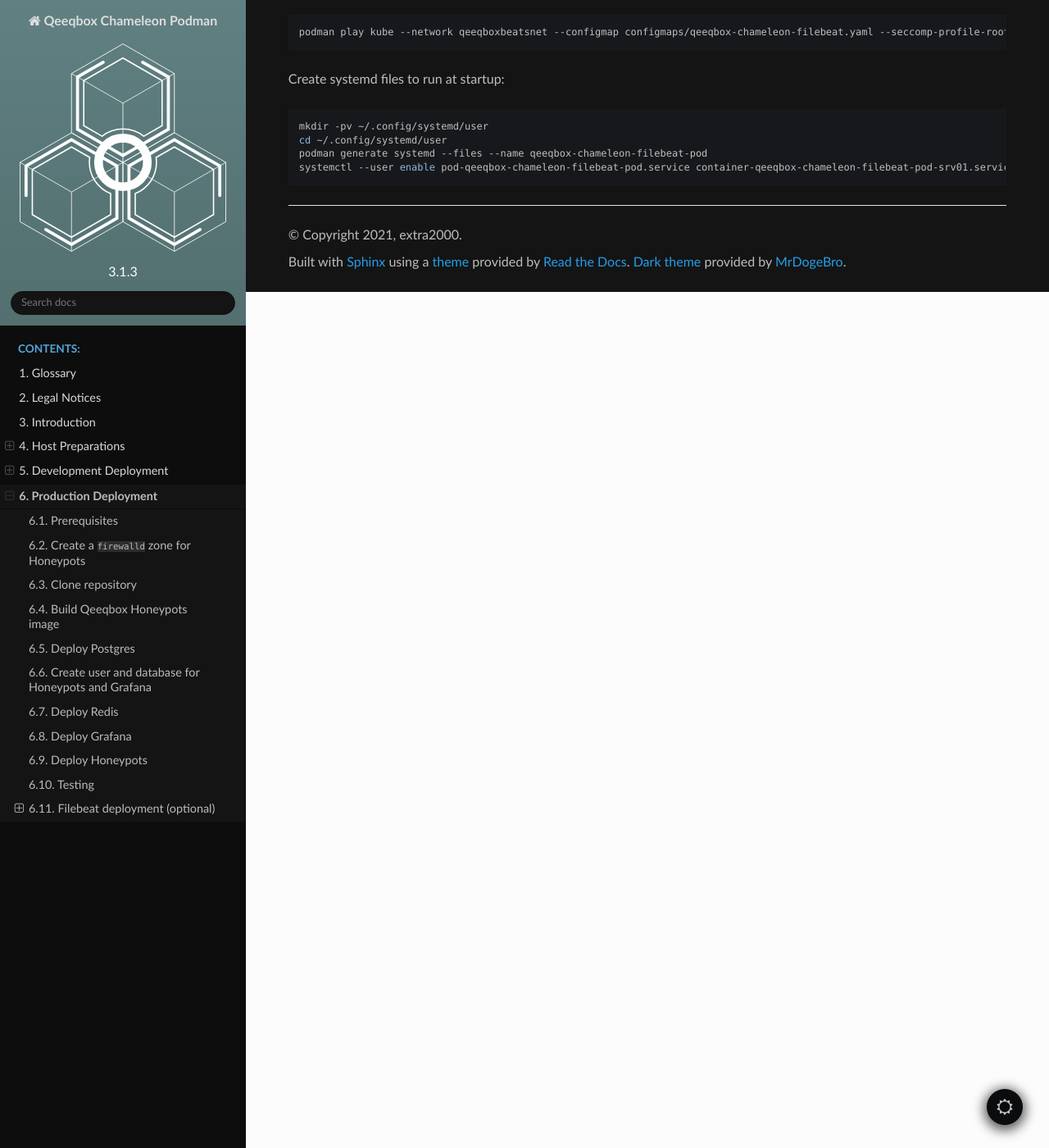
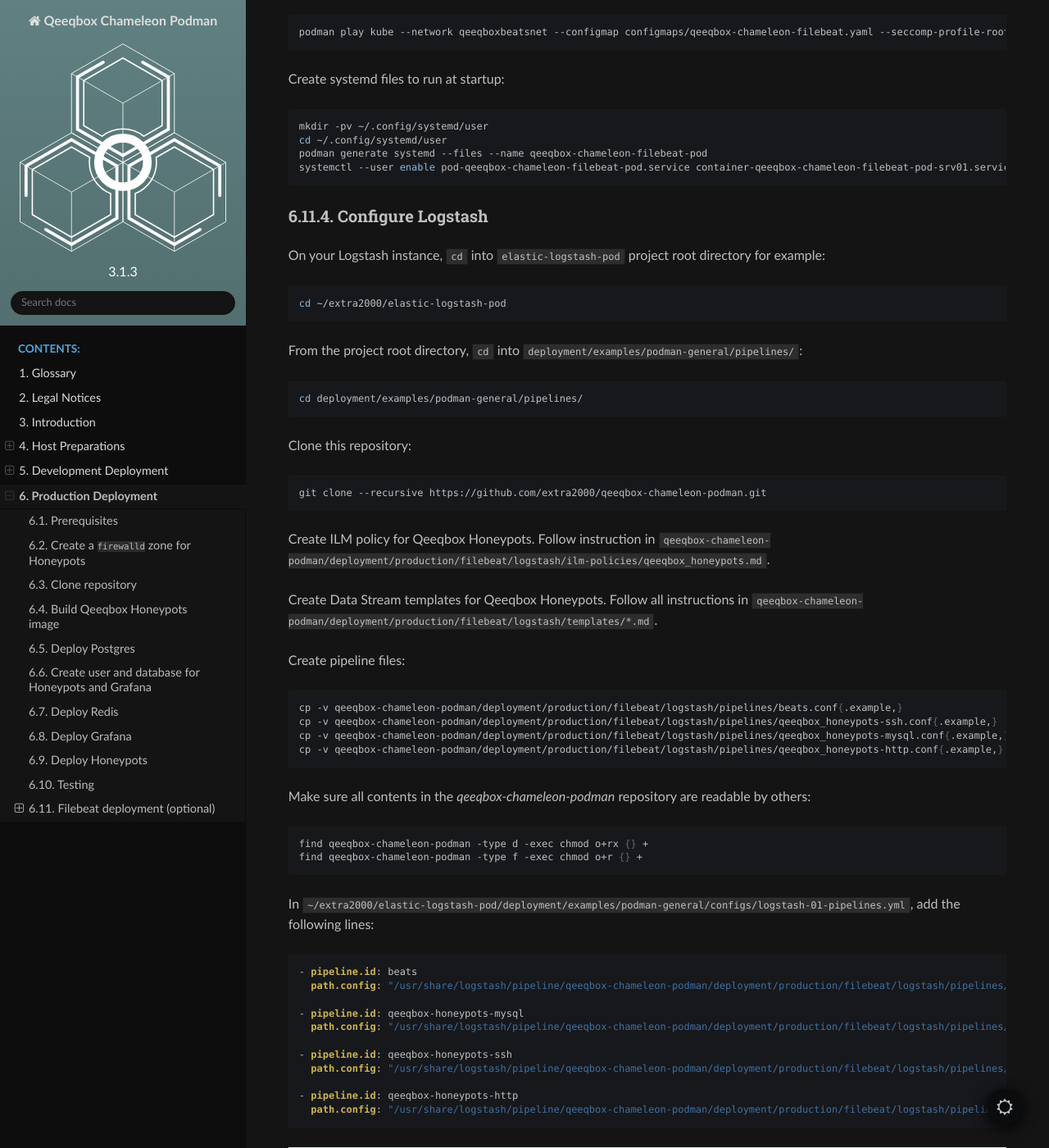
Before and after one commit to extra2000/qeeqbox-chameleon-podman, a Sphinx documentation site: the page built from docs/source/deployment_production.rst, in a window 1280 px wide and 1400 px high, scrolled down 10672 px. Shown: the whole window at 82% size. Built offline with Sphinx 7.4.7 and the Read the Docs theme 2.0.0, drawn with Linux system fonts in a browser that asks for light colours.

Commit message:
docs(deployment-production): add instructions to configure Logstash

```diff
--- a/docs/source/deployment_production.rst
+++ b/docs/source/deployment_production.rst
@@ -557,3 +557,64 @@
     cd ~/.config/systemd/user
     podman generate systemd --files --name qeeqbox-chameleon-filebeat-pod
     systemctl --user enable pod-qeeqbox-chameleon-filebeat-pod.service container-qeeqbox-chameleon-filebeat-pod-srv01.service
+
+Configure Logstash
+~~~~~~~~~~~~~~~~~~
+
+On your Logstash instance, ``cd`` into ``elastic-logstash-pod`` project root directory for example:
+
+.. code-block:: bash
+
+    cd ~/extra2000/elastic-logstash-pod
+
+From the project root directory, ``cd`` into ``deployment/examples/podman-general/pipelines/``:
+
+.. code-block:: bash
+
+    cd deployment/examples/podman-general/pipelines/
+
+Clone this repository:
+
+.. code-block:: bash
+
+    git clone --recursive https://github.com/extra2000/qeeqbox-chameleon-podman.git
+
+Create ILM policy for Qeeqbox Honeypots. Follow instruction in ``qeeqbox-chameleon-podman/deployment/production/filebeat/logstash/ilm-policies/qeeqbox_honeypots.md``.
+
+Create Data Stream templates for Qeeqbox Honeypots. Follow all instructions in ``qeeqbox-chameleon-podman/deployment/production/filebeat/logstash/templates/*.md``.
+
+Create pipeline files:
+
+.. code-block:: bash
+
+    cp -v qeeqbox-chameleon-podman/deployment/production/filebeat/logstash/pipelines/beats.conf{.example,}
+    cp -v qeeqbox-chameleon-podman/deployment/production/filebeat/logstash/pipelines/qeeqbox_honeypots-ssh.conf{.example,}
+    cp -v qeeqbox-chameleon-podman/deployment/production/filebeat/logstash/pipelines/qeeqbox_honeypots-mysql.conf{.example,}
+    cp -v qeeqbox-chameleon-podman/deployment/production/filebeat/logstash/pipelines/qeeqbox_honeypots-http.conf{.example,}
+
+.. note:
+
+    You may need to edit the Logstash pipeline files such as Elasticsearch Host value.
+
+Make sure all contents in the `qeeqbox-chameleon-podman` repository are readable by others:
+
+.. code-block:: bash
+
+    find qeeqbox-chameleon-podman -type d -exec chmod o+rx {} +
+    find qeeqbox-chameleon-podman -type f -exec chmod o+r {} +
+
+In ``~/extra2000/elastic-logstash-pod/deployment/examples/podman-general/configs/logstash-01-pipelines.yml``, add the following lines:
+
+.. code-block:: yaml
+
+    - pipeline.id: beats
+      path.config: "/usr/share/logstash/pipeline/qeeqbox-chameleon-podman/deployment/production/filebeat/logstash/pipelines/beats.conf"
+
+    - pipeline.id: qeeqbox-honeypots-mysql
+      path.config: "/usr/share/logstash/pipeline/qeeqbox-chameleon-podman/deployment/production/filebeat/logstash/pipelines/qeeqbox_honeypots-mysql.conf"
+
+    - pipeline.id: qeeqbox-honeypots-ssh
+      path.config: "/usr/share/logstash/pipeline/qeeqbox-chameleon-podman/deployment/production/filebeat/logstash/pipelines/qeeqbox_honeypots-ssh.conf"
+
+    - pipeline.id: qeeqbox-honeypots-http
+      path.config: "/usr/share/logstash/pipeline/qeeqbox-chameleon-podman/deployment/production/filebeat/logstash/pipelines/qeeqbox_honeypots-http.conf"
```
